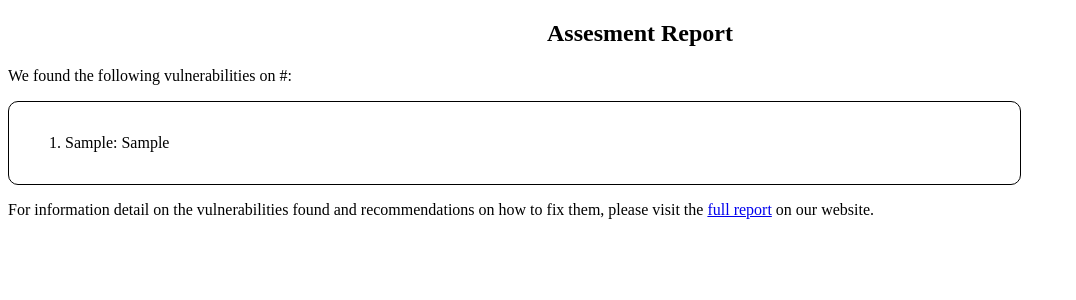
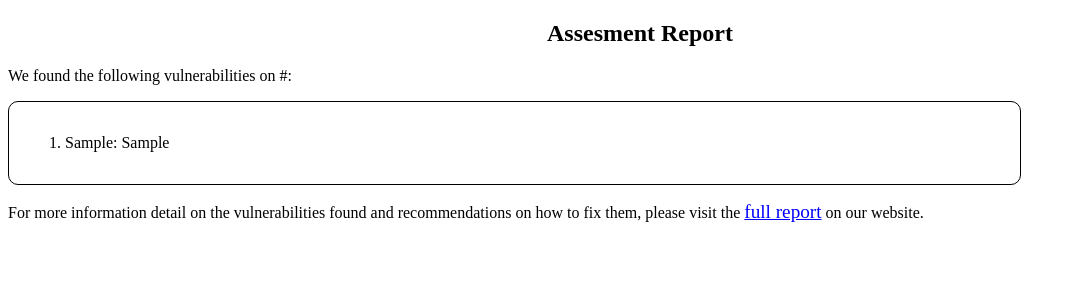
Before and after one commit to nafdev01/web_assessment, a Django app: template templates/assessment/assessment_email_template.html in a window 1280 px wide. Shown: the top 300 px of the page, without its empty margins (0-1076 px from the left). Run offline with Django 4.2, Linux system fonts and the light colour scheme; tables that the repository leaves empty hold one stand-in row (values such as "Sample post"); the template is opened without the code that fills it: values that come from a table or form of the project are taken from there, most other values are stand-ins (such as "Sample title", 1, 10 or a date in 2020); parts of the project's set-up code (start-up, migrations or seed data) failed here and were passed over; some libraries are stand-ins or nearby versions.

Commit message:
Update assessment email template to include more information on vulnerabilities

```diff
--- a/templates/assessment/assessment_email_template.html
+++ b/templates/assessment/assessment_email_template.html
@@ -46,8 +46,8 @@
             </div>
 
             <div>
-                <p>For information detail on the vulnerabilities found and recommendations on how to fix them, please
-                    visit the <a href="{{ detail_url }}" target="_blank">full report</a> on our website.
+                <p>For more information detail on the vulnerabilities found and recommendations on how to fix them, please
+                    visit the <a style="color: blue;font-size: larger;" href="{{ detail_url }}" target="_blank">full report</a> on our website.
                 </p>
             </div>
 
```
